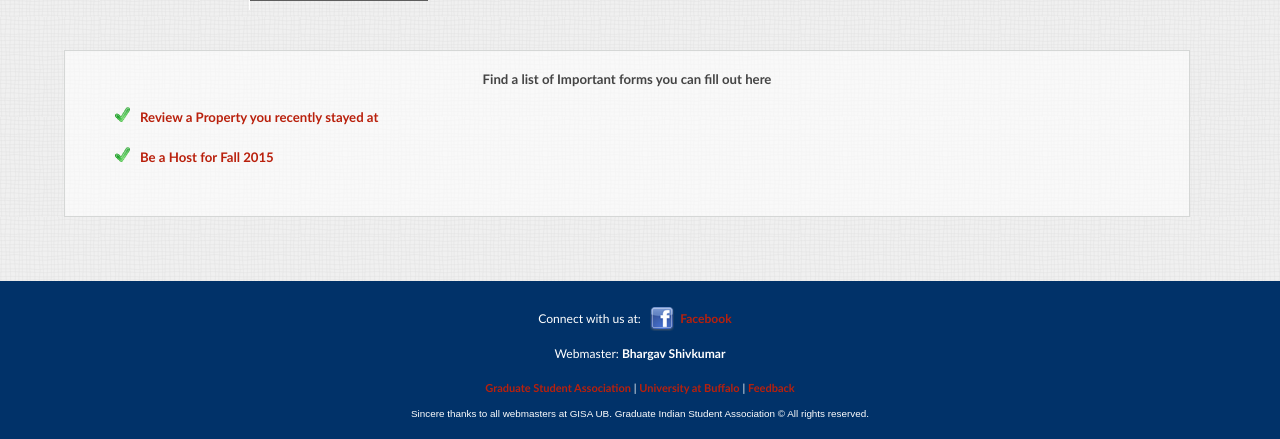
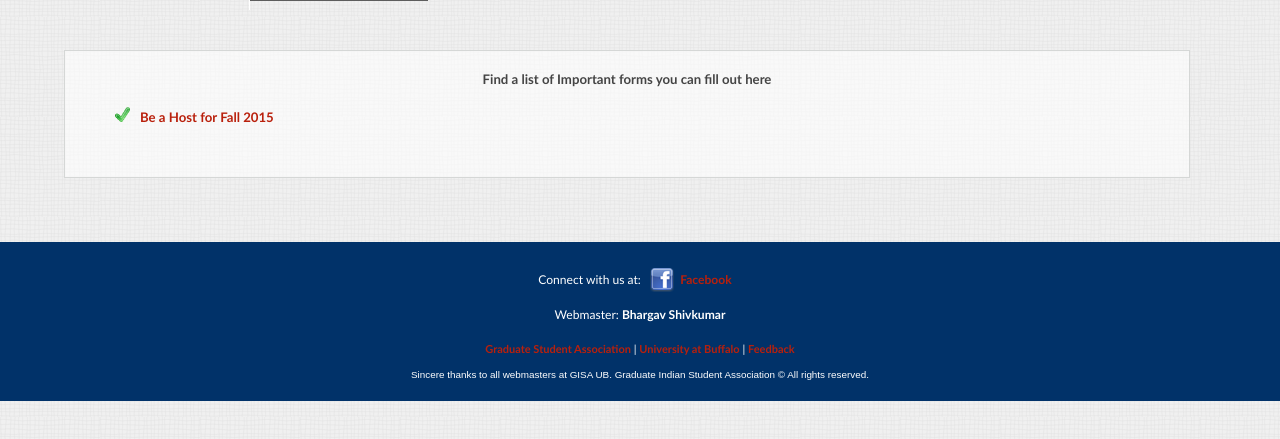
Before and after one commit to vatsavikas/GISAWeb, a PHP site: page /forms.php in a window 1280 px wide. Shown: the part 183-622 px from the top of the page. Run offline with PHP 8.4, Linux system fonts and the light colour scheme; some libraries are stand-ins or nearby versions.

Commit message:
Removed Property reviews on request from Ajinkya

```diff
--- a/forms.php
+++ b/forms.php
@@ -10,7 +10,7 @@
 
 <h1 align="middle">Find a list of Important forms you can fill out here </h1>
 
-<p><a href="PropertyReview.php"><img height="15px" width="15x" style="margin-right: 10px;" src="./img/tick.png" alt="tick"></img>Review a Property you recently stayed at</a> </p>
+<!--<p><a href="PropertyReview.php"><img height="15px" width="15x" style="margin-right: 10px;" src="./img/tick.png" alt="tick"></img>Review a Property you recently stayed at</a> </p> -->
 
 <p><a href="TempAccohosts.php"><img height="15px" width="15x" style="margin-right: 10px;" src="./img/tick.png" alt="tick">Be a Host for Fall 2015</a> </p>
 <!-- Then comes the spider.. I mean the "sidebar" -->
--- a/header.php
+++ b/header.php
@@ -102,9 +102,9 @@
 
 				<li><a id="a_travellog" href="travel-log.php">Travel Log</a>
 
-					<ul>
+<!--					<ul>
 						<li><a id="a_property" href="ViewPropertyReview.php">Property Reviews</a></li>
-					</ul>
+					</ul>  -->
 
 </li>
 				<li><a id="a_forms" href="forms.php">Forms</a></li>
```
